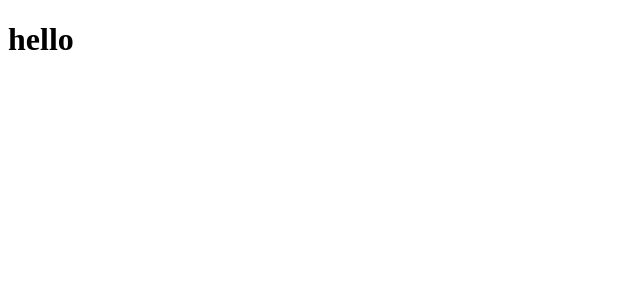
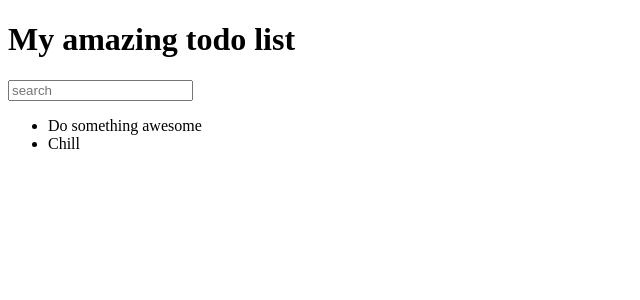
Before and after one commit to KonstantinKliukach/React-todo-list, a React (Create React App) app: page / in a window 1280 px wide. Shown: the top 300 px of the page, without its empty margins (0-640 px from the left). Built offline with nearby package versions, Linux system fonts and the light colour scheme.

Commit message:
Some small  components

```diff
--- /dev/null
+++ b/src/components/App.js
@@ -0,0 +1,17 @@
+import React from 'react'
+
+import AppHeader from './AppHeader';
+import TodoList from './TodoList';
+import SearchPanel from './SearchPanel';
+
+const App = () => {
+    return (
+        <React.Fragment>
+            <AppHeader />
+            <SearchPanel />
+            <TodoList />
+        </React.Fragment>
+    )
+}
+
+export default App;
--- /dev/null
+++ b/src/components/AppHeader.js
@@ -0,0 +1,9 @@
+import React from 'react'
+
+const AppHeader = () =>{
+    return (
+        <h1>My amazing todo list</h1>
+    )
+}
+
+export default AppHeader;
--- /dev/null
+++ b/src/components/SearchPanel.js
@@ -0,0 +1,7 @@
+import React from 'react'
+
+const SearchPanel =() =>{
+    return <input placeholder="search" />
+}
+
+export default SearchPanel;
--- /dev/null
+++ b/src/components/TodoList.js
@@ -0,0 +1,12 @@
+import React from 'react'
+
+const TodoList = () =>{
+    return (
+        <ul>
+            <li>Do something awesome</li>
+            <li>Chill</li>
+        </ul>
+    )
+}
+
+export default TodoList;
--- a/src/index.js
+++ b/src/index.js
@@ -1,6 +1,6 @@
 import React from 'react'
 import ReactDOM from 'react-dom'
 
-const el = <h1>hello</h1>
+import App from './components/App'
 
-ReactDOM.render(el, document.getElementById('root'))
+ReactDOM.render(<App />, document.getElementById('root'))
```
Also changed, not shown: src/App.js (added).
